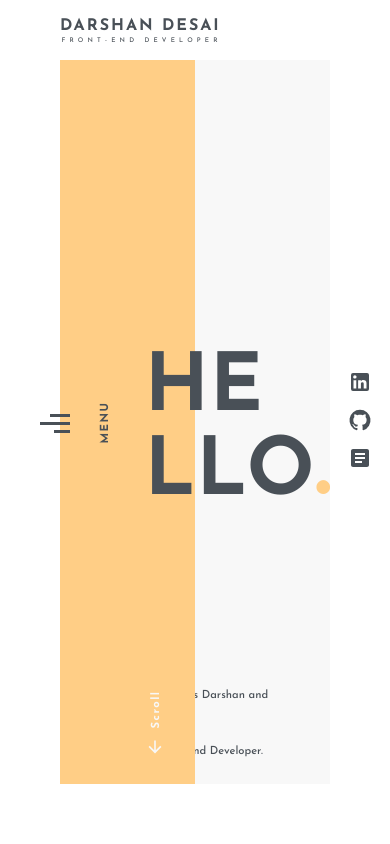
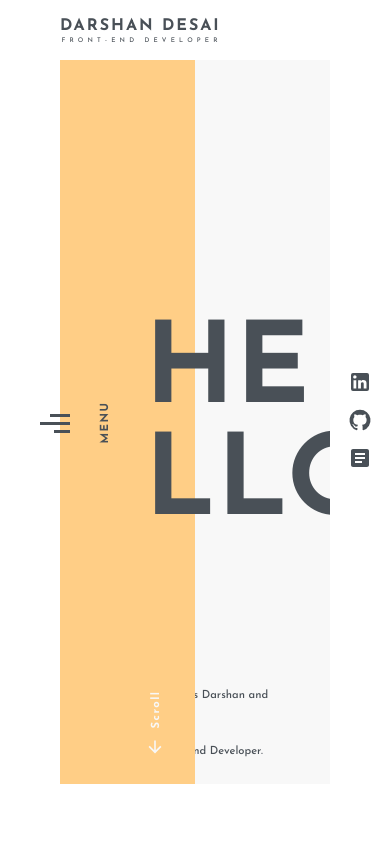
Before and after one commit to darshandesai1095/portfolio-site-v2.1, a React (Create React App) app: page / in a window 390 px wide. Shown: the top 844 px of the page. Built offline with nearby package versions, Linux system fonts and the light colour scheme.

Commit message:
npm i framer-motion

```diff
--- a/package.json
+++ b/package.json
@@ -11,6 +11,7 @@
     "@testing-library/jest-dom": "^5.16.5",
     "@testing-library/react": "^13.4.0",
     "@testing-library/user-event": "^13.5.0",
+    "framer-motion": "^10.12.16",
     "react": "^18.2.0",
     "react-dom": "^18.2.0",
     "react-redux": "^8.0.5",
--- a/src/components/Home/Home.css
+++ b/src/components/Home/Home.css
@@ -35,8 +35,8 @@
 
 @media only screen and (max-width: 900px) {
     .home__title {
-        font-size: 5rem;
-        line-height: 5rem;
+        font-size: 7rem;
+        line-height: 7rem;
         letter-spacing: 0.5px;
     }
 
```
Also changed, not shown: 1 other file (tests, documents, lock files or other folders).
